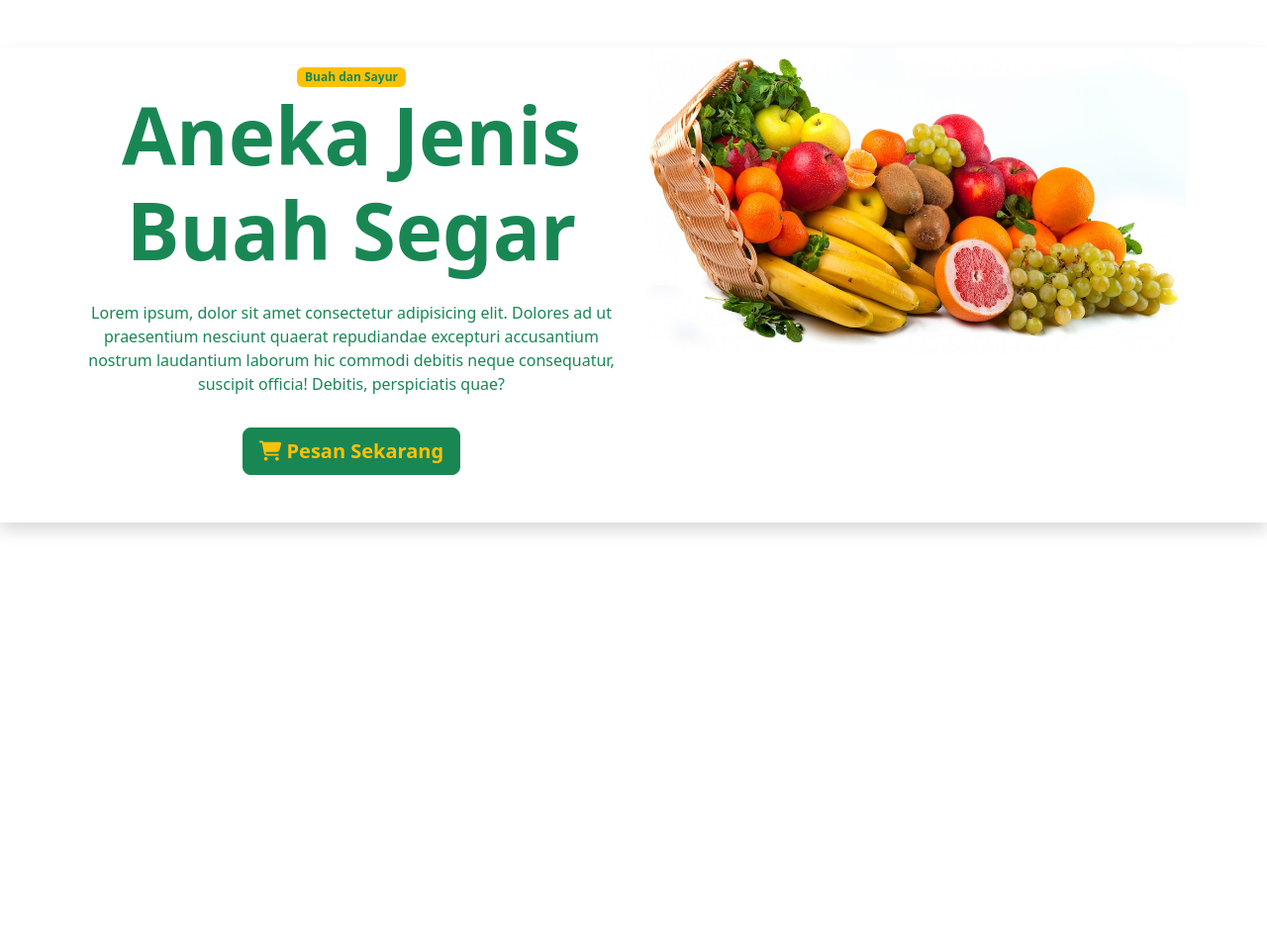
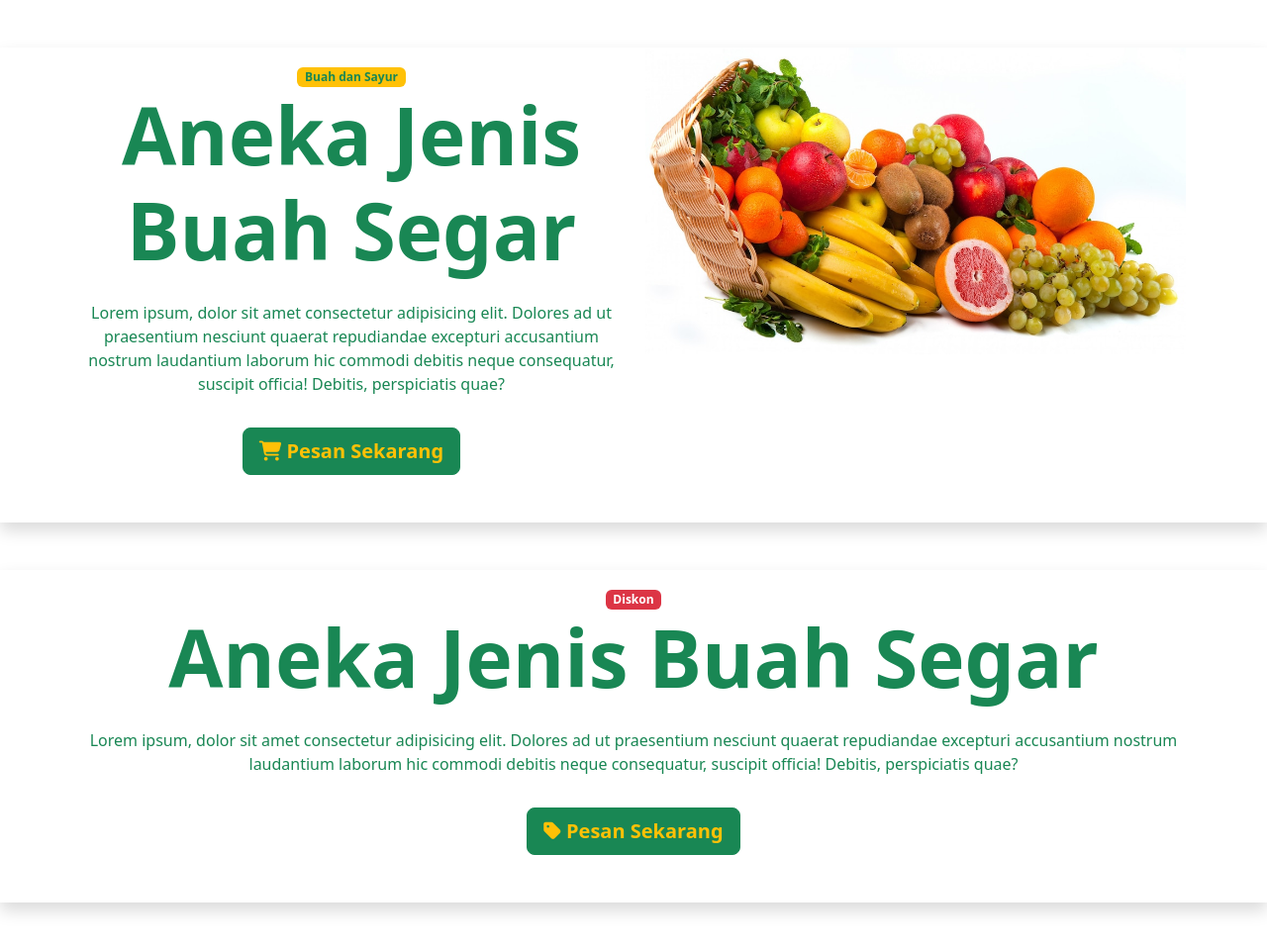
Before and after one commit to lidiarorain/sacode-e-commerce-batch-ii-day08-lidia, a plain HTML site: page index.html in a window 1280 px wide. Shown: the whole page at 99% size. Before the commit the page ends 800 px from the top, so only its background shows below. Drawn offline with nearby package versions, Linux system fonts and the light colour scheme.

Commit message:
Update Banner

```diff
--- a/index.html
+++ b/index.html
@@ -46,6 +46,37 @@
     </div>
     <!-- Banner End -->
 
+    <!-- Banner Start -->
+    <div class="mt-5 mb-5 shadow">
+        <!-- Container Start -->
+        <div class="container">
+            <div class="row">
+                <div class="col-lg-12">
+                    <div class="text-center mt-3">
+                        <span class="badge bg-danger">Diskon</span>
+                    </div>
+                    <div class="text-center">
+                        <h1 class="display-1 text-success fw-bold">
+                            Aneka Jenis Buah Segar
+                        </h1>
+                    </div>
+                    <div class="text-center text-success py-3">
+                        <p>Lorem ipsum, dolor sit amet consectetur adipisicing elit. Dolores ad ut praesentium nesciunt
+                            quaerat repudiandae excepturi accusantium nostrum laudantium laborum hic commodi debitis
+                            neque consequatur, suscipit officia! Debitis, perspiciatis quae?</p>
+                    </div>
+                    <div class="text-center mb-5">
+                        <button class="btn  btn-success btn-lg text-warning fw-bold"> <i class="fa-solid fa-tag"></i>
+                            Pesan Sekarang</button>
+                    </div>
+                </div>
+            </div>
+        </div>
+        <!-- Container End -->
+    </div>
+    <!-- Banner End -->
+
+
     <!-- Boostrap JavaScript -->
     <script src="https://cdn.jsdelivr.net/npm/bootstrap@5.2.2/dist/js/bootstrap.bundle.min.js"
         integrity="sha384-OERcA2EqjJCMA+/3y+gxIOqMEjwtxJY7qPCqsdltbNJuaOe923+mo//f6V8Qbsw3"
```
